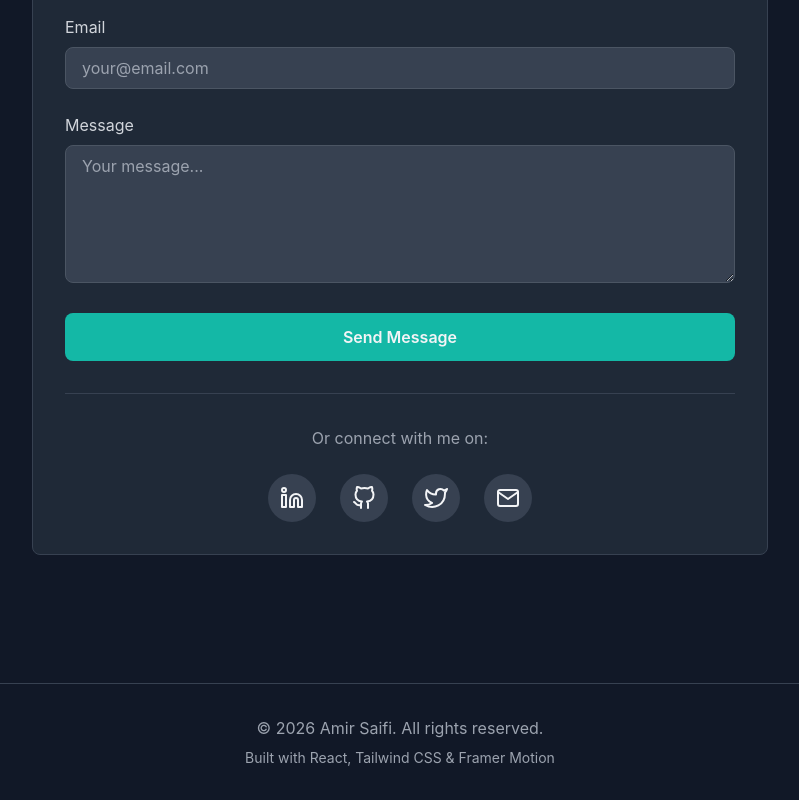
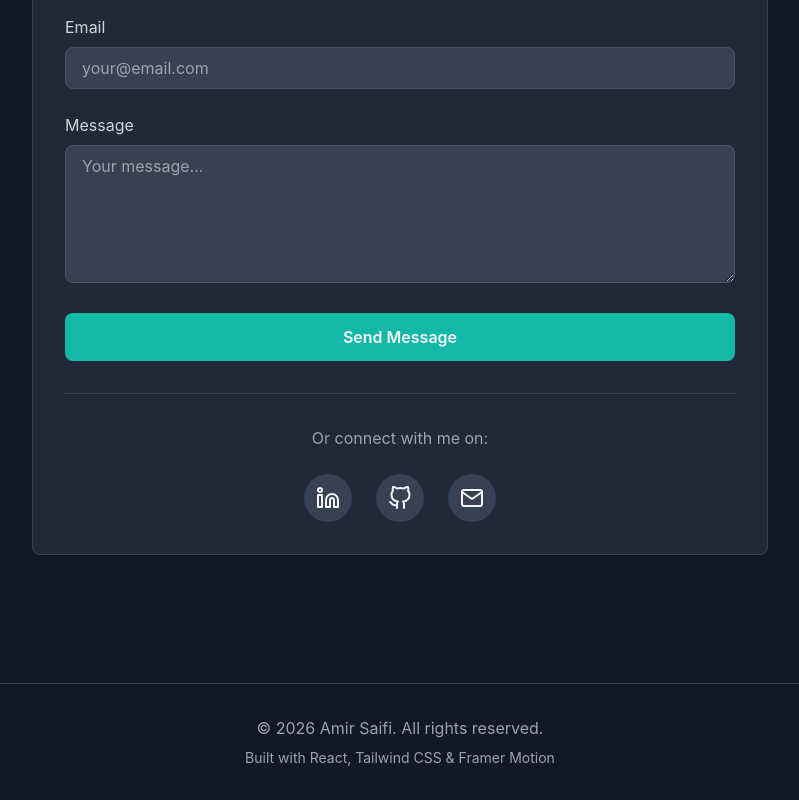
Before and after one commit to Amirsaifi786/amirsaifi786.github.io, a React (Create React App) app: page / in a window 1280 px wide. Shown: the part 5008-5808 px from the top of the page, without its empty margins (240-1039 px from the left). Built offline with nearby package versions, Linux system fonts and the light colour scheme.

Commit message:
social link updated

```diff
--- a/src/sections/Contact.jsx
+++ b/src/sections/Contact.jsx
@@ -88,9 +88,9 @@ const Contact = () => {
               <a href="https://github.com/Amirsaifi786" className="p-3 bg-gray-700 hover:bg-teal-500/30 rounded-full transition">
                 <FiGithub size={24} />
               </a>
-              <a href="https://twitter.com" className="p-3 bg-gray-700 hover:bg-teal-500/30 rounded-full transition">
+              {/* <a href="https://twitter.com" className="p-3 bg-gray-700 hover:bg-teal-500/30 rounded-full transition">
                 <FiTwitter size={24} />
-              </a>
+              </a> */}
               <a href="mailto:amirsaifi7671@gmail.com" className="p-3 bg-gray-700 hover:bg-teal-500/30 rounded-full transition">
                 <FiMail size={24} />
               </a>
```
